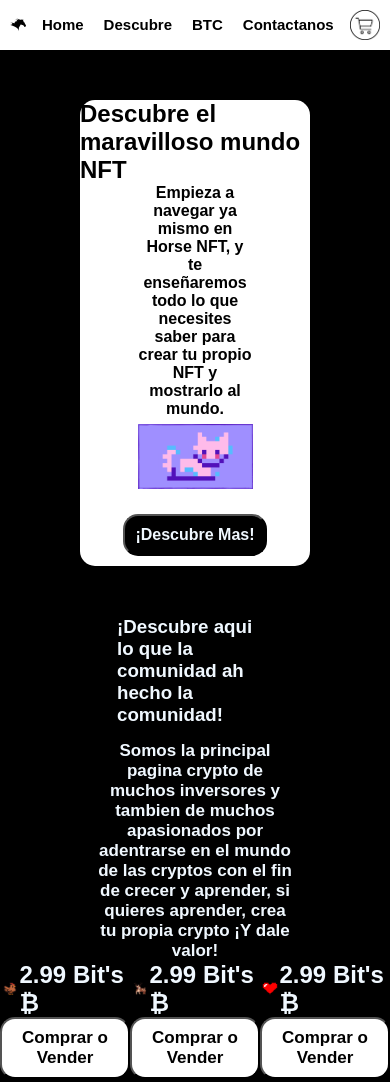
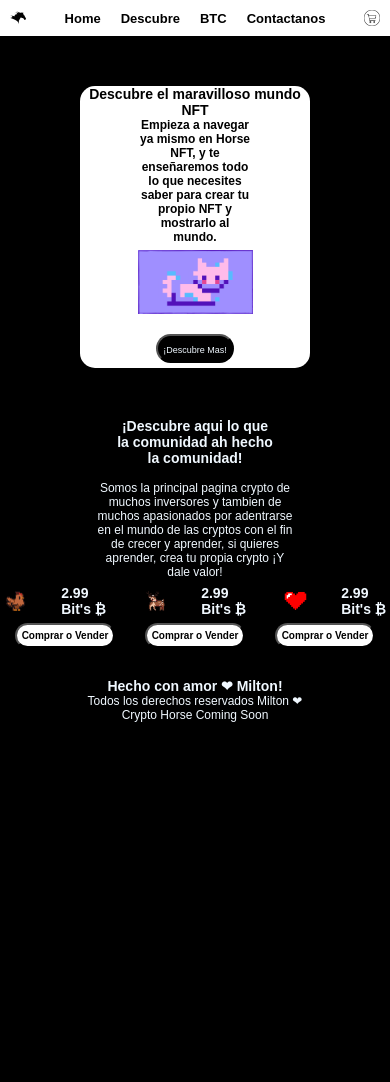
Before and after one commit to iTzRizy/E3-WEB, a plain HTML site: page index.html in a window 390 px wide. Shown: the top 1082 px of the page. After the commit the page ends 844 px from the top, so only its background shows below. Drawn offline with Linux system fonts and the light colour scheme; a web font is replaced by a local one.

Commit message:
actualizacion 2

```diff
--- a/index.html
+++ b/index.html
@@ -2,6 +2,8 @@
 <html lang="en">
 <head>
     <link rel="stylesheet" href="style.css">
+    <!-- Media -->
+    <link rel="stylesheet" href="mediaquery.css">
     <meta charset="UTF-8">
     <meta http-equiv="X-UA-Compatible" content="IE=edge">
     <meta name="viewport" content="width=device-width, initial-scale=1.0">
--- /dev/null
+++ b/mediaquery.css
@@ -0,0 +1,100 @@
+@media (max-width: 992px){
+    .hero-info {
+        display: flex;
+        align-items: center;
+        justify-content: center;
+        max-width: 992px;
+    }
+    .hero-info h1 {
+        text-align: center;
+        font-size: 14px;
+        font-weight: 800;
+    }
+    .hero-info p {
+        font-size: 12px;
+        font-weight: 650;
+    }
+    .btn {
+        margin: 5px;
+        padding: 5px;
+    }
+    .btn a{
+        font-size: 9px;
+        font-weight: 500;
+    }
+    header {
+        width: 100%;
+        max-width: 992px;
+        display: flex;
+    }
+    .navbar-list a{
+        font-size: 13px;
+    }
+    .cart {
+        width: 4%;
+    }
+    .info {
+        display: flex;
+        align-items: center;
+        justify-content: center;
+        max-width: 992px;
+    }
+    .info h3 {
+        justify-content: center;
+        text-align: center;
+        font-size: 14px;
+    }
+    .info p {
+        align-items: center;
+        justify-content: center;
+        font-size: 12px;
+        font-weight: 500;
+    }
+    .imagenes {
+        max-width: 992x;
+        align-items: center;
+        display: flex;
+        justify-content: center;
+        gap: 30px;
+    }
+
+    .imagenes h2{
+        font-size: 14px;
+    }
+    .pollito,
+    .bambi,
+    .corazon {
+        display: flex;
+        justify-content: center;
+        align-items: center;
+        width: 8%;
+    }
+
+    .botones {
+        display: flex;
+        align-items: center;
+        justify-content: space-around;
+        max-width: 992px;
+    }
+    .botones button {
+        font-size: 10px;
+    }
+    .venta {
+        border-radius: 15px;
+        padding: 5px;
+        text-align: center;
+    }
+
+    footer {
+        display: flex;
+        align-items: center;
+        justify-content: center;
+        max-width: 992px;
+    }
+    footer h3 {
+        font-size: 14px;
+    }
+    footer p{
+        font-size: 12px;
+    }
+}
--- a/style.css
+++ b/style.css
@@ -1,4 +1,3 @@
-
 @import url('https://fonts.googleapis.com/css2?family=MuseoModerno:wght@100&display=swap');
 * {
     margin: 0;
```
